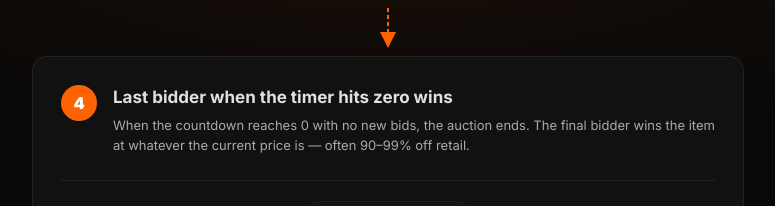
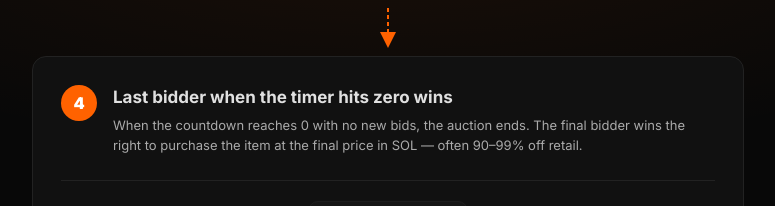
Before and after one commit to caaconwinner/solbid, a React (Vite) app: page /how-it-works in a window 1280 px wide. Shown: the part 1669-1875 px from the top of the page, without its empty margins (252-1027 px from the left). Built offline with nearby package versions, Linux system fonts and the light colour scheme.

Commit message:
Clarify winner gets right to purchase at final price

```diff
--- a/src/pages/HomePage.tsx
+++ b/src/pages/HomePage.tsx
@@ -71,12 +71,12 @@ function SidebarHIW() {
 
       <SideArrow />
 
-      <StepCard n={4} title="Last bidder wins">
+      <StepCard n={4} title="Last bidder wins the right to buy">
         <div className="hs-winner-card">
           <div className="hs-winner-icon">🏆</div>
           <div className="hs-winner-info">
             <div className="hs-winner-name">You won!</div>
-            <div className="hs-winner-price">PS5 — final price $1.43</div>
+            <div className="hs-winner-price">PS5 — purchase at $1.43</div>
           </div>
         </div>
       </StepCard>
--- a/src/pages/HowItWorksPage.tsx
+++ b/src/pages/HowItWorksPage.tsx
@@ -168,7 +168,7 @@ export function HowItWorksPage() {
 
         {/* ── Step 4: Last bidder wins ── */}
         <Step n={4} title="Last bidder when the timer hits zero wins"
-          body="When the countdown reaches 0 with no new bids, the auction ends. The final bidder wins the item at whatever the current price is — often 90–99% off retail.">
+          body="When the countdown reaches 0 with no new bids, the auction ends. The final bidder wins the right to purchase the item at the final price in SOL — often 90–99% off retail.">
           <div className="hiw-cards-row hiw-cards-row--center">
             <div>
               <MockAuction name="PS5 Console" price="1.43" bids={143} timeLeft="" ended winner="shadow99" />
```
